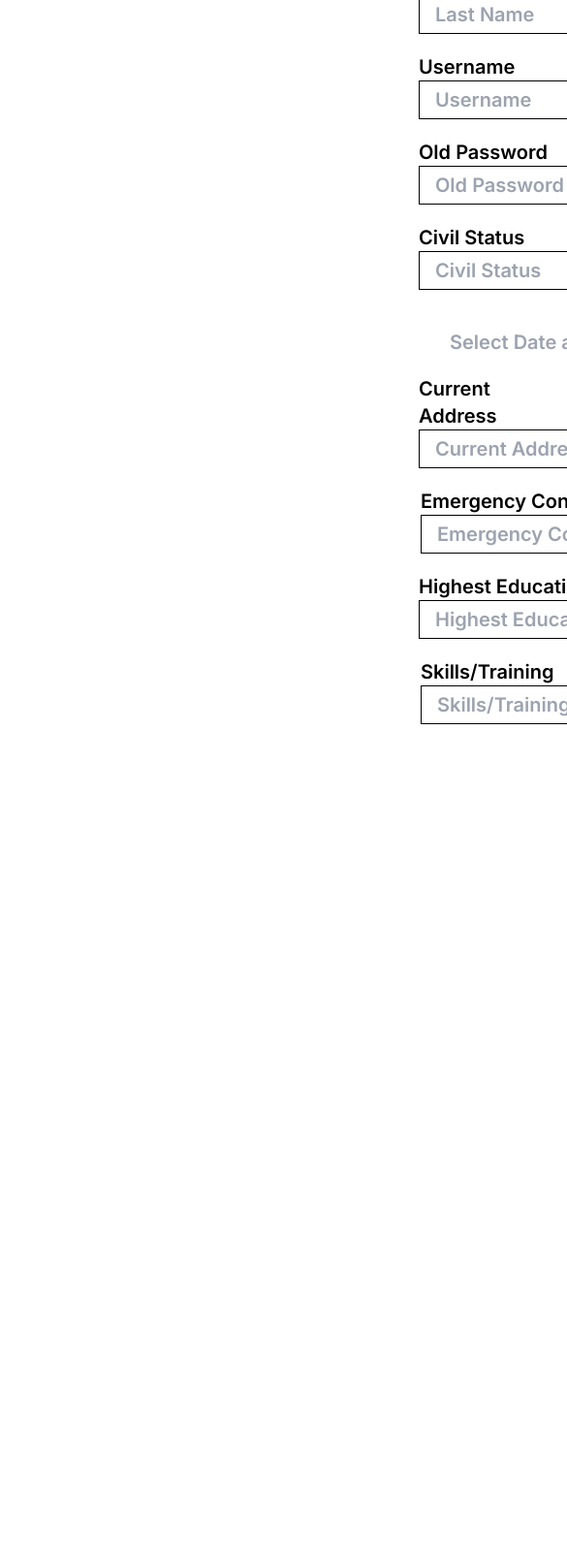
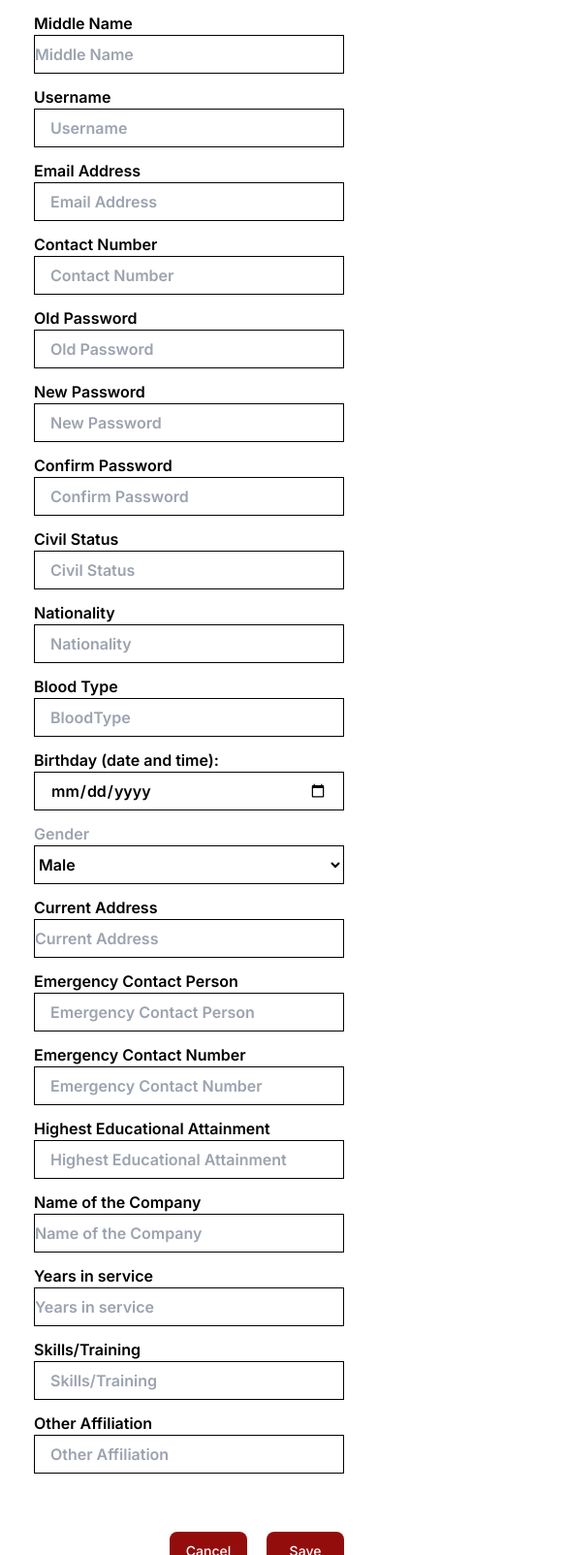
Before and after one commit to Marnsilog/PFCFVA_Proj, a website: page public/volunteer.html in a window 390 px wide. Shown: the part 396-2000 px from the top of the page at 97% size, 585 px wide, since content can reach past the window. Before the commit the page ends 1362 px from the top, so only its background shows below. Drawn offline with nearby package versions, Linux system fonts and the light colour scheme; a web font is replaced by a local one.

Commit message:
update responsive

```diff
--- a/public/volunteer.html
+++ b/public/volunteer.html
@@ -49,7 +49,7 @@
     </div>
 
     <div class="relative w-full flex justify-end z-30">
-        <div class="md:hidden w-1/2 h-[19rem] py-8 bg-rosered2 text-white text-start text-xl font-Inter" id="mobile-menu" style="display: none;" id="mobile-menu">
+        <div class="md:hidden w-1/2 h-[22rem] py-8 bg-rosered2 text-white text-start text-xl font-Inter" id="mobile-menu" style="display: none;" id="mobile-menu">
             <div class="ml-3 flex justify-start mr-3" onclick="myProfile()"  style="cursor: pointer;">
                 <img  src="img/pfcfvalogo.png" class="h-10 w-10" >
                 <p class="ml-2 py-2 text-sm" id="MenuFullName">Hev C. Abi</p>
@@ -76,6 +76,12 @@
             <div class="ml-3 flex justify-normal" style="cursor: pointer;"  onclick="showContactus()">
                 <svg xmlns="http://www.w3.org/2000/svg" class="mt-[11px] w-5 h-5" viewBox="0 0 512 512"><path fill="white" d="M164.9 24.6c-7.7-18.6-28-28.5-47.4-23.2l-88 24C12.1 30.2 0 46 0 64C0 311.4 200.6 512 448 512c18 0 33.8-12.1 38.6-29.5l24-88c5.3-19.4-4.6-39.7-23.2-47.4l-96-40c-16.3-6.8-35.2-2.1-46.3 11.6L304.7 368C234.3 334.7 177.3 277.7 144 207.3L193.3 167c13.7-11.2 18.4-30 11.6-46.3l-40-96z"/></svg>
                 <p class="ml-2 block py-2" >Contact Us</p>
+            </div>
+
+            <div class="bg-white h-[1px] w-full mb-6 mt-2"></div>
+
+            <div class="ml-3 flex justify-normal" id="logoutLink" style="cursor: pointer;"><svg class="mt-[5px] w-5 h-5" xmlns="http://www.w3.org/2000/svg" viewBox="0 0 512 512"><path fill="white" d="M377.9 105.9L500.7 228.7c7.2 7.2 11.3 17.1 11.3 27.3s-4.1 20.1-11.3 27.3L377.9 406.1c-6.4 6.4-15 9.9-24 9.9c-18.7 0-33.9-15.2-33.9-33.9l0-62.1-128 0c-17.7 0-32-14.3-32-32l0-64c0-17.7 14.3-32 32-32l128 0 0-62.1c0-18.7 15.2-33.9 33.9-33.9c9 0 17.6 3.6 24 9.9zM160 96L96 96c-17.7 0-32 14.3-32 32l0 256c0 17.7 14.3 32 32 32l64 0c17.7 0 32 14.3 32 32s-14.3 32-32 32l-64 0c-53 0-96-43-96-96L0 128C0 75 43 32 96 32l64 0c17.7 0 32 14.3 32 32s-14.3 32-32 32z"/></svg>
+            <p class="ml-2 block">Log Out</p>
         </div>
 
         </div>
@@ -685,172 +691,184 @@
         </div>
     </div>
 <!-- Edit Profile -->
-<div id="editProfile">
-    <div class="mt-12 ml-96">
-        <p class="font-Inter font-bold text-3xl">Edit Profile</p>
-        <div class="flex items-start pt-9 py-5 ">
-            <div class="ml-12"> <img src="img/user.png" class="w-48"></div>
-            <button class="bg-[#CACACA] hover:bg-gray-500 rounded-lg h-12 w-36 ml-5 mt-[59px] text-black text-xl font-Inter font-[500]">Change</button>
+<div class="w-full h-full flex justify-center" id="editProfile">
+    <div class=" md:max-w-[70rem] w-full">
+        <div class="w-full mt-7">
+            <p class="font-Inter font-bold md:text-3xl text-2xl text-center">Edit Profile</p>
+            <div class="flex justify-normal ml-5 md:ml-0 md:pt-9 md:py-5 ">
+                <div class="md:ml-12"> <img src="img/user.png" class="w-24 h-24 md:w-48 md:h-48"></div>
+                <button class="bg-[#CACACA] hover:bg-gray-500 rounded-lg md:h-12 h-8 w-16 mt-7 ml-3 md:w-28 md:ml-5 md:mt-[59px] text-black text-sm md:text-xl font-Inter font-[500]">Change</button>
 
             </div>
-
-
-            <form class="font-Inter text-xl font-[600]">
-                <div class="flex items-start">
-                    <div class="ml-12">
+                <form class="font-Inter text-base md:text-xl font-[600] w-full md:mt-0 mt-5">
+                    <div class="w-full flex justify-center">
+                        <div class="md:space-y-5 md:w-full space-y-3 md:space-x-0">
+                            <div class="md:flex md:justify-between w-full space-y-3 md:space-x-0">
+                                <div>
                                     <p>Lastname</p>
-                        <input class="bg-white w-80 h-10 px-4 border border-black"
+                                    <input class="bg-white w-80 h-10 md:px-4 border border-black"
                                     type="text" placeholder="Last Name" id="EditLastName">
                                 </div>
 
-                    <div class="ml-12 ">
+                                <div>
                                     <p>First Name</p>
-                        <input class="bg-white w-80 h-10 px-4 border border-black"
+                                    <input class="bg-white w-80 h-10 md:px-4 border border-black"
                                     type="text" placeholder="First Name" id="EditFirstName">
                                 </div>
 
-                    <div class="ml-12">
+                                <div>
                                     <p>Middle Name</p>
-                        <input class="bg-white w-80 h-10 px-4 border border-black"
+                                    <input class="bg-white w-80 h-10 md:px-4 border border-black"
                                     type="text" placeholder="Middle Name" id="EditMiddleName">
                                 </div>
                             </div>
 
-                <div class="flex items-start pt-5">
-                    <div class="ml-12">
+                            <div class="md:flex justify-between w-full space-y-3 md:space-x-0">
+                                <div >
                                     <p>Username</p>
                                     <input class="bg-white w-80 h-10 px-4 border border-black"
                                     type="text" placeholder="Username" id="EditUsername">
                                 </div>
 
-                    <div class="ml-12">
+                                <div>
                                     <p>Email Address</p>
                                     <input class="bg-white w-80 h-10 px-4 border border-black"
                                     type="text" placeholder="Email Address" id="EditEmailAddress">
                                 </div>
 
-                    <div class="ml-12">
+                                <div>
                                     <p>Contact Number</p>
                                     <input class="bg-white w-80 h-10 px-4 border border-black"
                                     type="text" placeholder="Contact Number" id="EditContactNumber">
                                 </div>
                             </div>
 
-                <div class="flex items-start pt-5">
-                    <div class="ml-12">
+                            <div class="md:flex justify-between w-full space-y-3 md:space-x-0">
+                                <div>
                                     <p>Old Password</p>
                                     <input class="bg-white w-80 h-10 px-4 border border-black"
                                     type="password" placeholder="Old Password" id="EditOldPassword">
                                 </div>
 
-                    <div class="ml-12">
+                                <div>
                                     <p>New Password</p>
                                     <input class="bg-white w-80 h-10 px-4 border border-black"
                                     type="password" placeholder="New Password" id="EditNewPassword">
                                 </div>
 
-                    <div class="ml-12">
+                                <div >
                                     <p>Confirm Password</p>
                                     <input class="bg-white w-80 h-10 px-4 border border-black"
                                     type="password" placeholder="Confirm Password" id="EditConfirmPassword">
                                 </div>
                             </div>
 
-                <div class="flex items-start pt-5">
-                    <div class="ml-12">
+                            <div class="md:flex justify-between w-full space-y-3 md:space-x-0">
+                                <div>
                                     <p>Civil Status</p>
                                     <input class="bg-white w-80 h-10 px-4 border border-black"
                                     type="text" placeholder="Civil Status" id="EditCivilStatus">
                                 </div>
 
-                    <div class="ml-12">
+                                <div>
                                     <p>Nationality</p>
                                     <input class="bg-white w-80 h-10 px-4 border border-black"
                                     type="text" placeholder="Nationality" id="EditNationality">
                                 </div>
 
-                    <div class="ml-12">
+                                <div>
                                     <p>Blood Type</p>
                                     <input class="bg-white w-80 h-10 px-4 border border-black"
                                     type="text" placeholder="BloodType" id="EditBloodType">
                                 </div>
                             </div>
 
+                            <div class="md:flex justify-between w-full space-y-3 md:space-x-0">
+                                <div>
+                                        <label class="block" for="birthdaytime">Birthday (date and time):</label>
+                                        <input class="bg-white w-80 h-10 px-4 border border-black" type="date" id="birthdaytime" name="birthdaytime">
 
-                <div class="flex items-center space-x-[22.7rem] pt-5">
-                    <div class="ml-20">
-                        <input type="text" id="datetimepicker" placeholder="Select Date and Time">
-                        <!-- bkt ba nandito to -->
                                 </div>
 
-                        <div  class="ml-12 w-96">
-                            <input type="text" id="" placeholder="Gender">
-                            <select class="w-96 h-10 border-[1px] border-black" id="EditGender">
+                                <div>
+                                        <input class="block" type="text" id="" placeholder="Gender">
+                                        <select class="bg-white md:w-80 w-full h-10 md:px-4 border border-black" id="EditGender">
                                             <option value="Male">Male</option>
                                             <option value="Female">Female</option>
                                         </select>
                                 </div>
                             </div>
 
-                <div class="ml-12">
+                            <div class="flex justify-between w-full mt-2">
+                                <div class="w-full">
                                     <p>Current Address</p>
-                    <input class="bg-white w-[66rem] h-10 px-4 border border-black"
+                                    <input class="bg-white w-full h-10 md:px-4 border border-black"
                                     type="text" placeholder="Current Address" id="EditCurrentAddress">
                                 </div>
+                            </div>
 
-                <div class="flex items-center pt-5">
-                    <div class="ml-[50px]">
+                            <div class="md:flex justify-between w-full space-y-3 md:space-x-0">
+                                <div>
                                     <p>Emergency Contact Person</p>
-                        <input class="bg-white w-[28rem] h-10 px-4 border border-black"
+                                    <input class="bg-white md:w-[28rem] w-full h-10 px-4 border border-black"
                                     type="text" placeholder="Emergency Contact Person" id="EditEmergencyContactPerson">
                                 </div>
 
-                    <div class="mx-[10rem]">
+                                <div>
                                     <p>Emergency Contact Number</p>
-                        <input class="bg-white w-[28rem] h-10 px-4 border border-black"
+                                    <input class="bg-white md:w-[28rem] w-full h-10 px-4 border border-black"
                                     type="text" placeholder="Emergency Contact Number" id="EditEmergencyContactNumber">
                                 </div>
                             </div>
-                <div class="flex items-start pt-5">
-                    <div class="ml-12">
+
+                            <div class="md:flex justify-between w-full space-y-3 md:space-x-0">
+                                <div>
                                     <p>Highest Educational Attainment</p>
-                        <input class="bg-white w-[25rem] h-10 px-4 border border-black"
+                                    <input class="bg-white md:w-[25rem] w-full h-10 px-4 border border-black"
                                     type="text" placeholder="Highest Educational Attainment" id="EditHighestEducationalAttainment">
                                 </div>
 
-                    <div class="ml-12">
+                                <div>
                                     <p>Name of the Company</p>
-                        <input class="bg-white w-80 h-10 px-4 border border-black"
+                                    <input class="bg-white md:w-80 w-full h-10 md:px-4 border border-black"
                                     type="text" placeholder="Name of the Company" id="EditNameOfCompany">
                                 </div>
 
-                    <div class="ml-12">
+                                <div>
                                     <p>Years in service</p>
-                        <input class="bg-white w-60 h-10 px-4 border border-black"
+                                    <input class="bg-white md:w-60 w-full h-10 md:px-4 border border-black"
                                     type="text" placeholder="Years in service" id="EditYearsInService">
                                 </div>
                             </div>
-                <div class="flex items-center pt-5">
-                    <div class="ml-[50px]">
+
+                            <div class="md:flex justify-between w-full space-y-3 md:space-x-0">
+                                <div >
                                     <p>Skills/Training</p>
-                        <input class="bg-white w-[28rem] h-10 px-4 border border-black"
+                                    <input class="bg-white md:w-[28rem] w-full h-10 px-4 border border-black"
                                     type="text" placeholder="Skills/Training" id="EditSkillsTraining">
                                 </div>
 
-                    <div class="mx-[10rem]">
+                                <div>
                                     <p>Other Affiliation</p>
-                        <input class="bg-white w-[28rem] h-10 px-4 border border-black"
+                                    <input class="bg-white md:w-[28rem] w-full h-10 px-4 border border-black"
                                     type="text" placeholder="Other Affiliation" id="EditOtherAffiliation">
                                 </div>
                             </div>
 
-                <div class="flex items-start py-14 ml-[48rem]">
-                    <button class="bg-[#930D0D] hover:bg-red-500 rounded-lg h-12 w-36 ml-5 mt-[59px] text-white text-xl font-Inter font-[500]">Cancel</button>
-                    <button class="bg-[#930D0D] hover:bg-red-500 rounded-lg h-12 w-36 ml-5 mt-[59px] text-white text-xl font-Inter font-[500]">Save</button>
+                            <div class="flex justify-end pb-14 pt-12 space-x-5">
+                                <button class="bg-[#930D0D] hover:bg-red-500 rounded-lg h-10 w-20 md:w-36 md:ml-5 text-white text-sm md:text-xl font-Inter font-[500]">Cancel</button>
+                                <button class="bg-[#930D0D] hover:bg-red-500 rounded-lg h-10 w-20 md:w-36 md:ml-5 text-white text-sm md:text-xl font-Inter font-[500]">Save</button>
                             </div>
+                        </div>
+                    </div>
+
+
+
                 </form>
 
         </div>
+    </div>
+
 </div>
 
 
```
Also changed, not shown: public/styles.css. Lines whose indentation alone changed are shown as unchanged.
